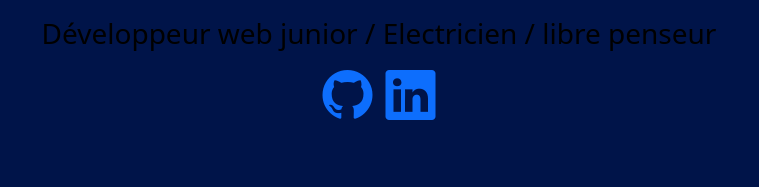
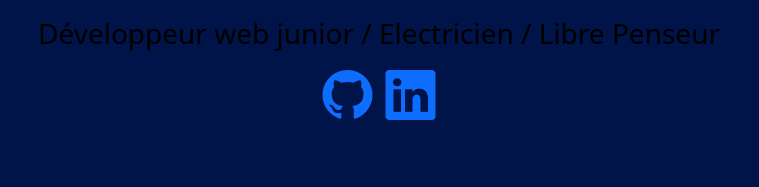
Before and after one commit to IronNetta/IronNetta.github.io, a plain HTML site: page index.html in a window 1280 px wide. Shown: the part 510-697 px from the top of the page, 261-1020 px from the left. Drawn offline with nearby package versions, Linux system fonts and the light colour scheme.

Commit message:
Update index.html

```diff
--- a/index.html
+++ b/index.html
@@ -18,7 +18,7 @@
         </div>
         <div class="heading">
             <h1>Salut, c'est moi Seba !</h1>
-            <h3>Développeur web junior / Electricien / libre penseur
+            <h3>Développeur web junior / Electricien / Libre Penseur
             </h3>
             <a href="https://github.com/IronNetta?tab=repositories"><i class="bi-github" role="img" aria-label="GitHub"></i></a>
             <a href="https://www.linkedin.com/in/s%C3%A9bastien-de-laet"><i class="bi bi-linkedin"></i></i></a>
```
